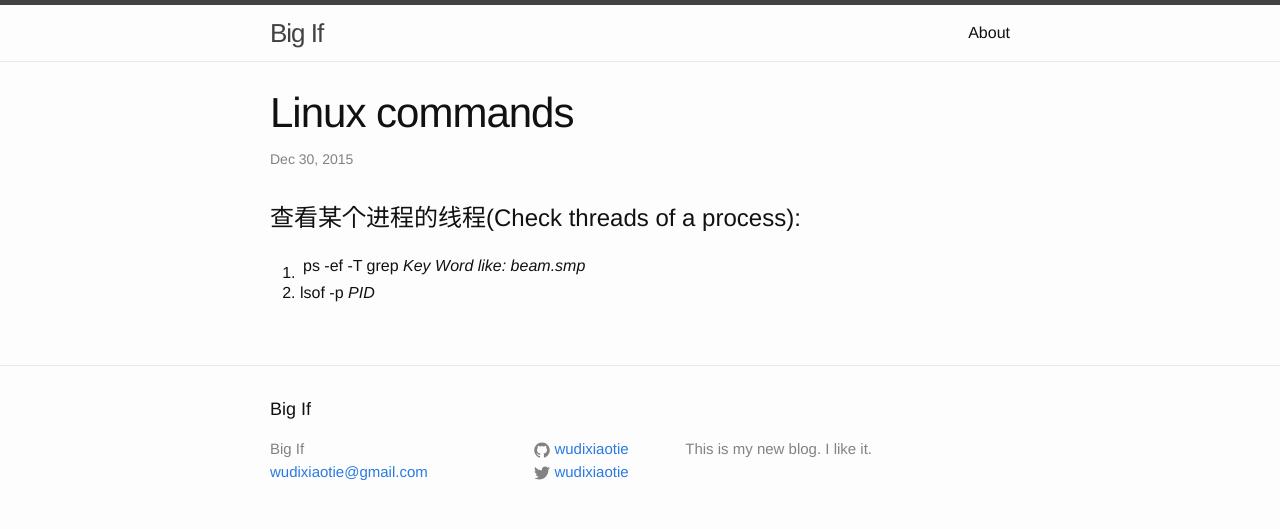
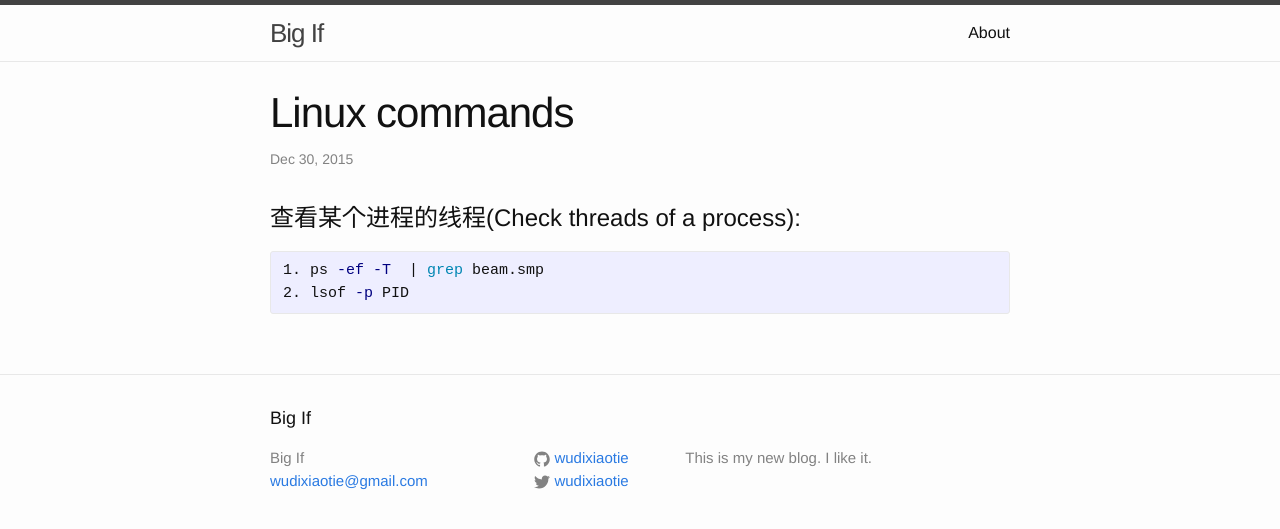
Before and after one commit to wudixiaotie/wudixiaotie.github.io, a Jekyll site: the page built from _posts/2015-12-30-linux-commands.markdown, in a window 1280 px wide. Shown: the top 529 px of the page. Built offline with Jekyll 4.4.1, drawn with Linux system fonts in a browser that asks for light colours.

Commit message:
new post

```diff
--- a/_posts/2015-12-30-linux-commands.markdown
+++ b/_posts/2015-12-30-linux-commands.markdown
@@ -6,5 +6,7 @@ categories: linux
 ---
 
 #查看某个进程的线程(Check threads of a process):
-1. ps -ef -T  | grep *Key Word like: beam.smp*
-2. lsof -p *PID*
+{% highlight shell %}
+1. ps -ef -T  | grep beam.smp
+2. lsof -p PID
+{% endhighlight %}
```
